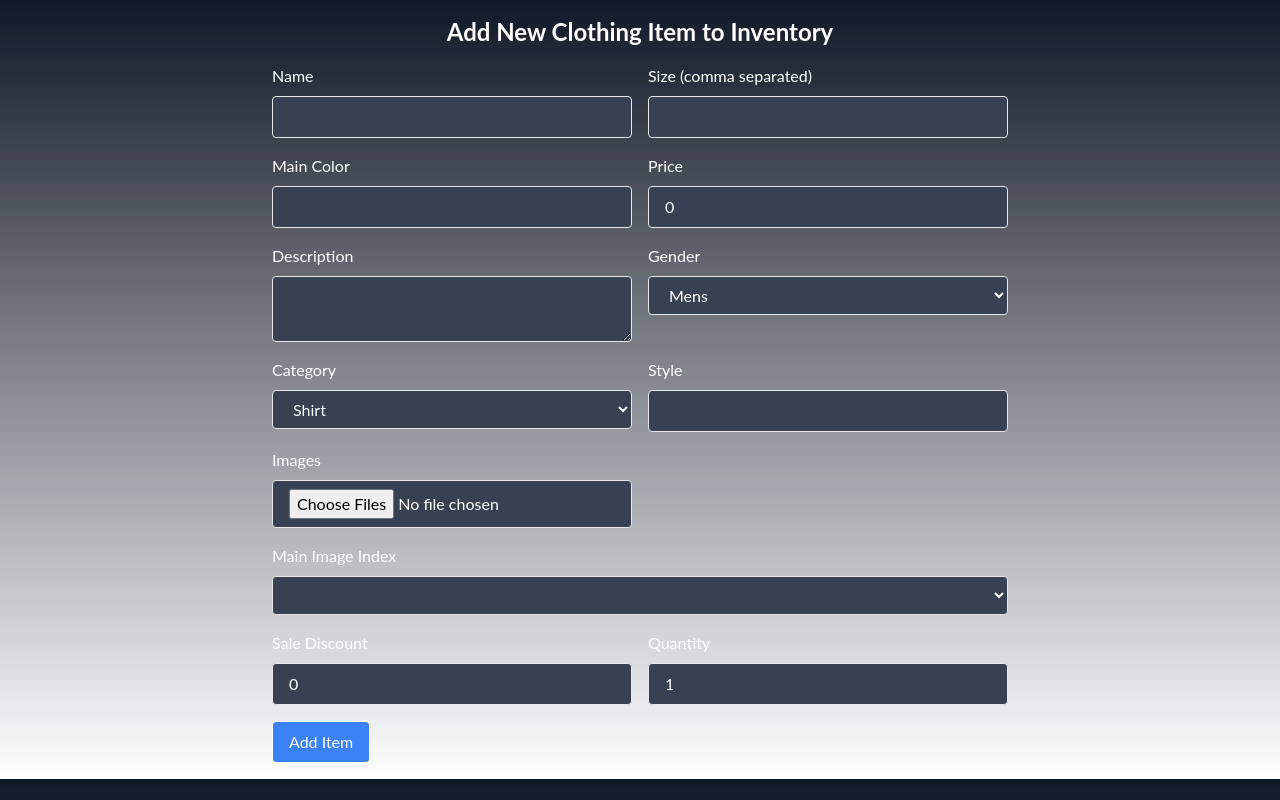
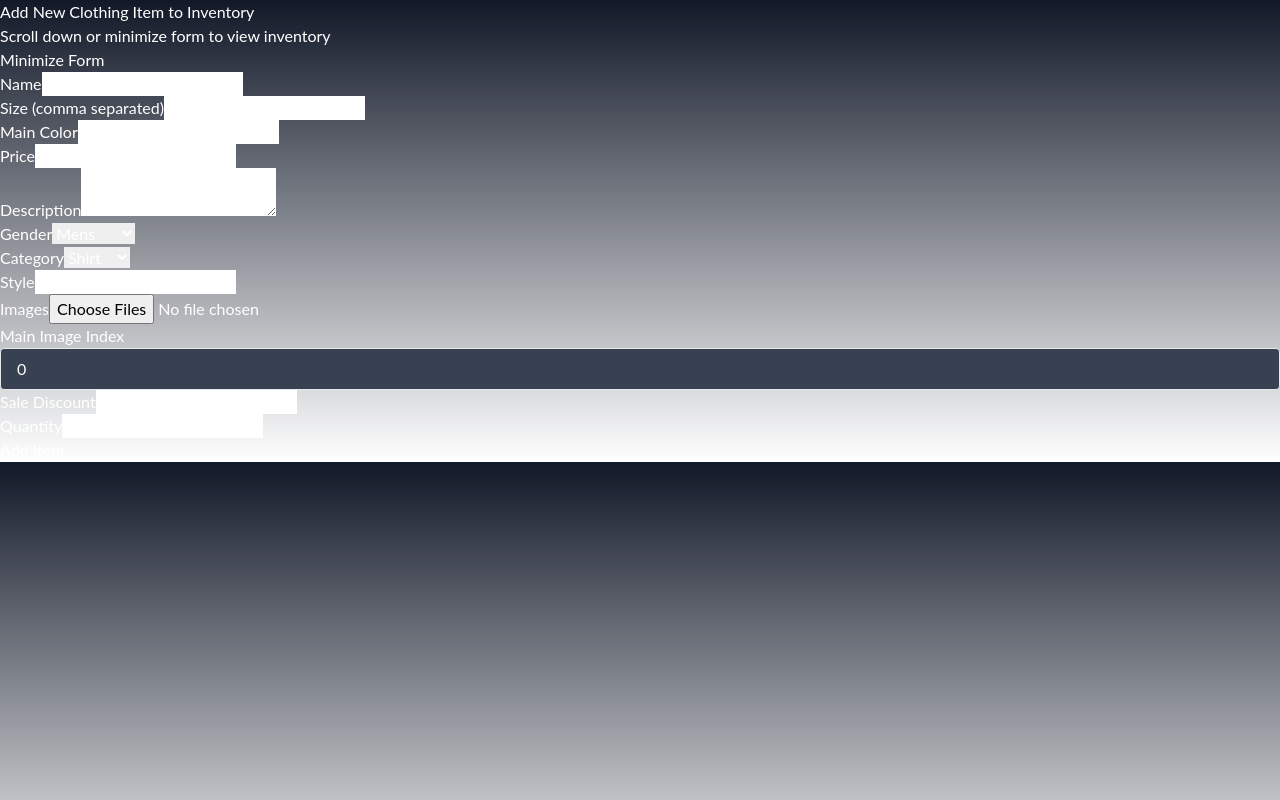
Before and after one commit to stevenseb/maison-elysee, a Next.js app: page /admin in a window 1280 px wide. Built offline with nearby package versions, Linux system fonts and the light colour scheme.

Commit message:
corrected refs to item id as _id and made some corrections for deployment on vercel

```diff
--- a/app/admin/page.tsx
+++ b/app/admin/page.tsx
@@ -1,28 +1,11 @@
 'use client';
 
 import { useState, ChangeEvent, FormEvent } from 'react';
-
-interface Image {
-  url: string;
-  main: boolean;
-}
-
-interface Item {
-  name: string;
-  size: string[];
-  mainColor: string;
-  price: number;
-  description: string;
-  gender: 'mens' | 'womens' | 'unisex';
-  category: 'shirt' | 'pants' | 'dress' | 'shorts' | 't-shirt';
-  style: string;
-  images: Image[];
-  saleDiscount?: number;
-  quantity: number;
-}
+import { Item, ItemFormState } from './types';
+import { fetchItems, handleDelete, handleUpdateQuantity, handleUpdateItem } from './utils';
 
 export default function AdminPage() {
-  const [form, setForm] = useState<Item>({
+  const [form, setForm] = useState<ItemFormState>({
     name: '',
     size: [],
     mainColor: '',
@@ -35,9 +18,11 @@ export default function AdminPage() {
     saleDiscount: 0,
     quantity: 1,
   });
+
   const [images, setImages] = useState<File[]>([]);
-  const [mainImageIndex, setMainImageIndex] = useState<number>(0);
+  const [mainImageIndex, setMainImageIndex] = useState(0);
   const [createdItemId, setCreatedItemId] = useState<string | null>(null);
+  const [showForm, setShowForm] = useState(true);
 
   const handleChange = (e: ChangeEvent<HTMLInputElement | HTMLSelectElement | HTMLTextAreaElement>) => {
     const { name, value } = e.target;
@@ -59,20 +44,17 @@ export default function AdminPage() {
     setMainImageIndex(index);
   };
 
-  const handleSubmit = async (e: FormEvent) => {
+  const handleSubmit = async (e: FormEvent<HTMLFormElement>) => {
     e.preventDefault();
+    const formData = new FormData();
 
-    const formData = new FormData();
-    formData.append('name', form.name);
-    formData.append('mainColor', form.mainColor);
-    formData.append('price', String(form.price));
-    formData.append('description', form.description);
-    formData.append('gender', form.gender);
-    formData.append('category', form.category);
-    formData.append('style', form.style);
-    formData.append('saleDiscount', String(form.saleDiscount));
-    formData.append('quantity', String(form.quantity));
-    form.size.forEach((size) => formData.append('size', size));
+    Object.entries(form).forEach(([key, value]) => {
+      if (Array.isArray(value)) {
+        value.forEach(item => formData.append(key, item));
+      } else {
+        formData.append(key, String(value));
+      }
+    });
 
     if (images.length > 0) {
       formData.append('mainImage', images[mainImageIndex]);
@@ -84,7 +66,6 @@ export default function AdminPage() {
     }
 
     try {
-      // Upload images and save item data
       const response = await fetch('/api/upload', {
         method: 'POST',
         body: formData,
@@ -94,8 +75,6 @@ export default function AdminPage() {
         const data = await response.json();
         console.log('Upload and save successful:', data);
         setCreatedItemId(data.item._id);
-
-        // Reset form and state
         setForm({
           name: '',
           size: [],
@@ -111,8 +90,6 @@ export default function AdminPage() {
         });
         setImages([]);
         setMainImageIndex(0);
-
-        // Optionally, show a success message to the user
         alert(`Item added successfully! Item ID: ${data.item._id}`);
       } else {
         console.error('Error uploading and saving item:', response.statusText);
@@ -125,90 +102,86 @@ export default function AdminPage() {
   };
 
   return (
-    <div className="max-w-3xl w-full mx-auto p-4">
-      <h1 className="text-center text-2xl font-bold mb-4">Add New Clothing Item to Inventory</h1>
+    <div>
+      <h1>Add New Clothing Item to Inventory</h1>
       {createdItemId && (
-        <p className="text-center text-green-500 mb-4">
-          Item created successfully! Item ID: {createdItemId}
-        </p>
+        <p>Item created successfully! Item ID: {createdItemId}</p>
       )}
-      <form onSubmit={handleSubmit} className="grid grid-cols-1 sm:grid-cols-2 gap-4">
-        <div className="flex flex-col">
-          <label className="block mb-2">Name</label>
+      <p>Scroll down or minimize form to view inventory </p>
+      <button onClick={() => setShowForm(!showForm)}>
+        {showForm ? 'Minimize Form' : 'Expand Form'}
+      </button>
+      {showForm && (
+        <form onSubmit={handleSubmit}>
+          <div>
+            <label htmlFor="name">Name</label>
             <input
               type="text"
+              id="name"
               name="name"
               value={form.name}
               onChange={handleChange}
-            className="w-full px-4 py-2 border rounded bg-gray-700 text-white"
-            required
             />
           </div>
-        <div className="flex flex-col">
-          <label className="block mb-2">Size (comma separated)</label>
+          <div>
+            <label htmlFor="size">Size (comma separated)</label>
             <input
               type="text"
+              id="size"
               name="size"
               value={form.size.join(',')}
               onChange={handleChange}
-            className="w-full px-4 py-2 border rounded bg-gray-700 text-white"
-            required
             />
           </div>
-        <div className="flex flex-col">
-          <label className="block mb-2">Main Color</label>
+          <div>
+            <label htmlFor="mainColor">Main Color</label>
             <input
               type="text"
+              id="mainColor"
               name="mainColor"
               value={form.mainColor}
               onChange={handleChange}
-            className="w-full px-4 py-2 border rounded bg-gray-700 text-white"
-            required
             />
           </div>
-        <div className="flex flex-col">
-          <label className="block mb-2">Price</label>
+          <div>
+            <label htmlFor="price">Price</label>
             <input
               type="number"
+              id="price"
               name="price"
               value={form.price}
               onChange={handleChange}
-            className="w-full px-4 py-2 border rounded bg-gray-700 text-white"
-            required
             />
           </div>
-        <div className="flex flex-col">
-          <label className="block mb-2">Description</label>
+          <div>
+            <label htmlFor="description">Description</label>
             <textarea
+              id="description"
               name="description"
               value={form.description}
               onChange={handleChange}
-            className="w-full px-4 py-2 border rounded bg-gray-700 text-white"
-            required
             />
           </div>
-        <div className="flex flex-col">
-          <label className="block mb-2">Gender</label>
+          <div>
+            <label htmlFor="gender">Gender</label>
             <select
+              id="gender"
               name="gender"
               value={form.gender}
               onChange={handleChange}
-            className="w-full px-4 py-2 border rounded bg-gray-700 text-white"
-            required
             >
               <option value="mens">Mens</option>
               <option value="womens">Womens</option>
               <option value="unisex">Unisex</option>
             </select>
           </div>
-        <div className="flex flex-col">
-          <label className="block mb-2">Category</label>
+          <div>
+            <label htmlFor="category">Category</label>
             <select
+              id="category"
               name="category"
               value={form.category}
               onChange={handleChange}
-            className="w-full px-4 py-2 border rounded bg-gray-700 text-white"
-            required
             >
               <option value="shirt">Shirt</option>
               <option value="pants">Pants</option>
@@ -217,67 +190,65 @@ export default function AdminPage() {
               <option value="t-shirt">T-shirt</option>
             </select>
           </div>
-        <div className="flex flex-col">
-          <label className="block mb-2">Style</label>
+          <div>
+            <label htmlFor="style">Style</label>
             <input
               type="text"
+              id="style"
               name="style"
               value={form.style}
               onChange={handleChange}
-            className="w-full px-4 py-2 border rounded bg-gray-700 text-white"
-            required
             />
           </div>
-        <div className="flex flex-col">
-          <label className="block mb-2">Images</label>
+          <div>
+            <label htmlFor="images">Images</label>
             <input
               type="file"
+              id="images"
+              name="images"
               multiple
               onChange={handleImageChange}
-            className="w-full px-4 py-2 border rounded bg-gray-700 text-white"
             />
           </div>
-        <div className="flex flex-col col-span-full">
-          <label className="block mb-2">Main Image Index</label>
-          <select
+          <div>
+            <label htmlFor="mainImageIndex">Main Image Index</label>
+            <input
+              type="number"
+              id="mainImageIndex"
+              name="mainImageIndex"
               value={mainImageIndex}
               onChange={(e) => handleMainImageChange(Number(e.target.value))}
               className="w-full px-4 py-2 border rounded bg-gray-700 text-white"
-          >
+            />
             {images.map((_, index) => (
-              <option key={index} value={index}>
-                Image {index + 1}
-              </option>
+              <div key={index}>
+                <label>Image {index + 1}</label>
+              </div>
             ))}
-          </select>
           </div>
-        <div className="flex flex-col">
-          <label className="block mb-2">Sale Discount</label>
+          <div>
+            <label htmlFor="saleDiscount">Sale Discount</label>
             <input
               type="number"
+              id="saleDiscount"
               name="saleDiscount"
               value={form.saleDiscount}
               onChange={handleChange}
-            className="w-full px-4 py-2 border rounded bg-gray-700 text-white"
             />
           </div>
-        <div className="flex flex-col">
-          <label className="block mb-2">Quantity</label>
+          <div>
+            <label htmlFor="quantity">Quantity</label>
             <input
               type="number"
+              id="quantity"
               name="quantity"
               value={form.quantity}
               onChange={handleChange}
-            className="w-full px-4 py-2 border rounded bg-gray-700 text-white"
-            required
             />
           </div>
-        <div className="col-span-full">
-          <button type="submit" className="px-4 py-2 bg-blue-500 text-white rounded border border-white">
-            Add Item
-          </button>
-        </div>
+          <button type="submit">Add Item</button>
         </form>
+      )}
     </div>
   );
 }
--- a/app/admin/types.ts
+++ b/app/admin/types.ts
@@ -3,7 +3,8 @@ export interface Image {
     main: boolean;
   }
 
-  export interface Item {
+export interface Item {
+    _id: string;
     name: string;
     size: string[];
     mainColor: string;
@@ -16,3 +17,5 @@ export interface Image {
     saleDiscount?: number;
     quantity: number;
   }
+
+  export type ItemFormState = Omit<Item, '_id' | 'images'> & { images: File[] };
--- a/app/api/upload/route.ts
+++ b/app/api/upload/route.ts
@@ -6,9 +6,9 @@ import dbConnect from '@/lib/dbConnect';
 import Item from '@/models/Item';
 
 export const runtime = 'nodejs';
-export const api = {
-  bodyParser: false,
-};
+// export const api = {
+//   bodyParser: false,
+// };
 
 export async function POST(request: NextRequest) {
   const formData = await request.formData();
--- a/app/checkout/page.tsx
+++ b/app/checkout/page.tsx
@@ -57,7 +57,7 @@ const CheckoutPage = () => {
           body: JSON.stringify({
             userId: session?.user?.id,
             items: state.items.map(item => ({
-              itemId: item.itemId,
+              itemId: item._id,
               name: item.name,
               size: item.size,
               mainColor: item.mainColor,
@@ -101,7 +101,7 @@ const CheckoutPage = () => {
         <h2 className="text-2xl mb-4">Order Summary</h2>
         <ul>
           {state.items.map((item) => (
-            <li key={`${item.itemId}-${item.size}-${item.mainColor}`} className="mb-4">
+            <li key={`${item._id}-${item.size}-${item.mainColor}`} className="mb-4">
               <div className="flex justify-between">
                 <p>{item.name}</p>
                 <p>${item.price.toFixed(2)}</p>
--- a/app/page.tsx
+++ b/app/page.tsx
@@ -19,7 +19,7 @@ export default function Home() {
         if (fetchedItems.length > 0) {
           setItems((prevItems) => {
             const newItems = fetchedItems.filter(
-              (item) => !prevItems.some((prevItem) => prevItem.itemId === item.itemId)
+              (item) => !prevItems.some((prevItem) => prevItem._id === item._id)
             );
             return [...prevItems, ...newItems];
           });
@@ -65,7 +65,7 @@ export default function Home() {
       <div className="container mx-auto px-4">
         <div className="flex flex-wrap justify-center gap-8 mt-8">
           {items.map((item: Item) => (
-            <div key={item.itemId} className="w-full sm:w-1/2 md:w-1/3 lg:w-1/4 p-2">
+            <div key={item._id} className="w-full sm:w-1/2 md:w-1/3 lg:w-1/4 p-2">
               <ItemCard item={item} />
             </div>
           ))}
--- a/components/CartSidebar.tsx
+++ b/components/CartSidebar.tsx
@@ -32,7 +32,7 @@ const CartSidebar = () => {
           ) : (
             <>
               {state.items.map((item) => (
-                <div key={`${item.itemId}-${item.size}-${item.mainColor}`} className="mb-4">
+                <div key={`${item._id}-${item.size}-${item.mainColor}`} className="mb-4">
                   <div className="flex justify-between">
                     <p className="pr-4 text-orange-300">{item.name}</p>
                     <p className="text-orange-500">${item.price.toFixed(2)}</p>
@@ -44,8 +44,8 @@ const CartSidebar = () => {
                   <div className="flex justify-between">
                     <p>Quantity: {item.quantity}</p>
                     <div>
-                      <button onClick={() => dispatch({ type: 'INCREASE_QUANTITY', payload: { itemId: item.itemId, size: item.size, mainColor: item.mainColor } })}>&uarr;</button>
-                      <button onClick={() => dispatch({ type: 'DECREASE_QUANTITY', payload: { itemId: item.itemId, size: item.size, mainColor: item.mainColor } })}>&darr;</button>
+                      <button onClick={() => dispatch({ type: 'INCREASE_QUANTITY', payload: { _id: item._id, size: item.size, mainColor: item.mainColor } })}>&uarr;</button>
+                      <button onClick={() => dispatch({ type: 'DECREASE_QUANTITY', payload: { _id: item._id, size: item.size, mainColor: item.mainColor } })}>&darr;</button>
                     </div>
                   </div>
                 </div>
```
Also changed, not shown: 1 other file (tests, documents, lock files or other folders). Lines whose indentation alone changed are shown as unchanged.
